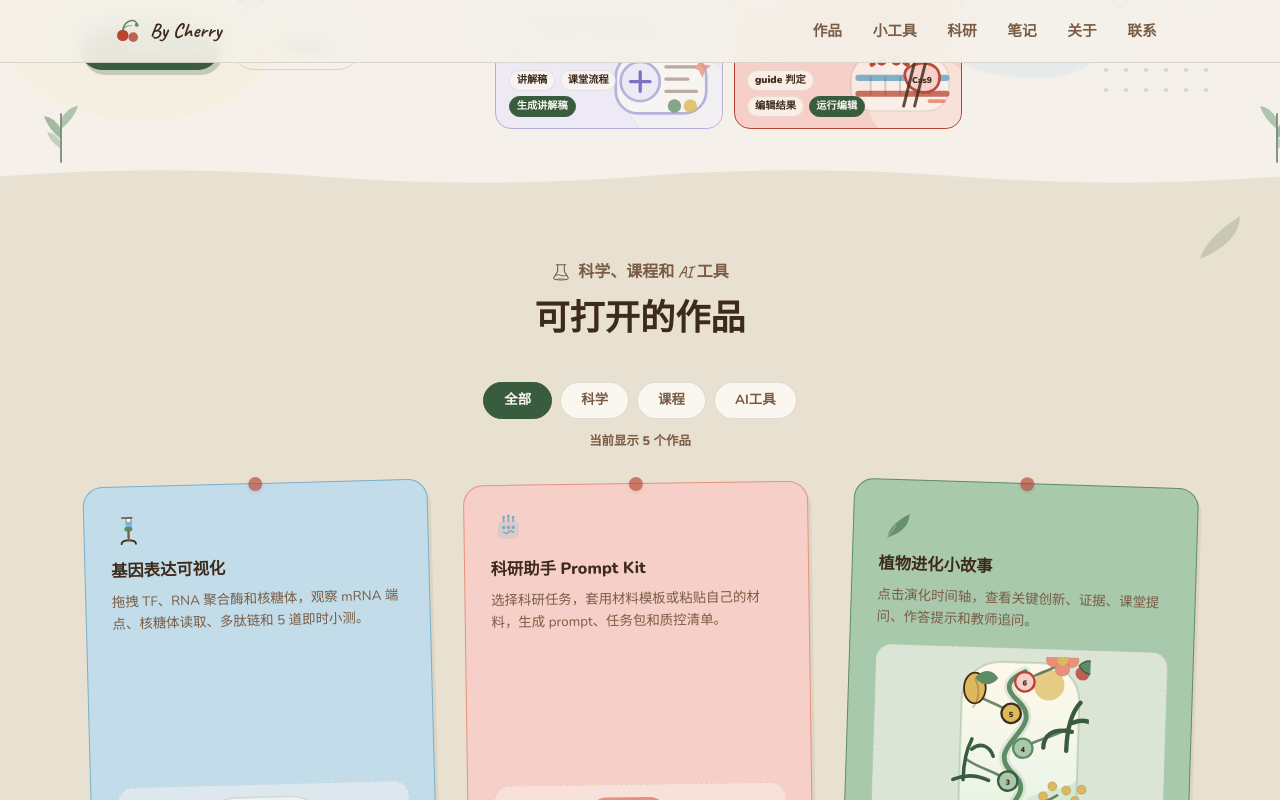
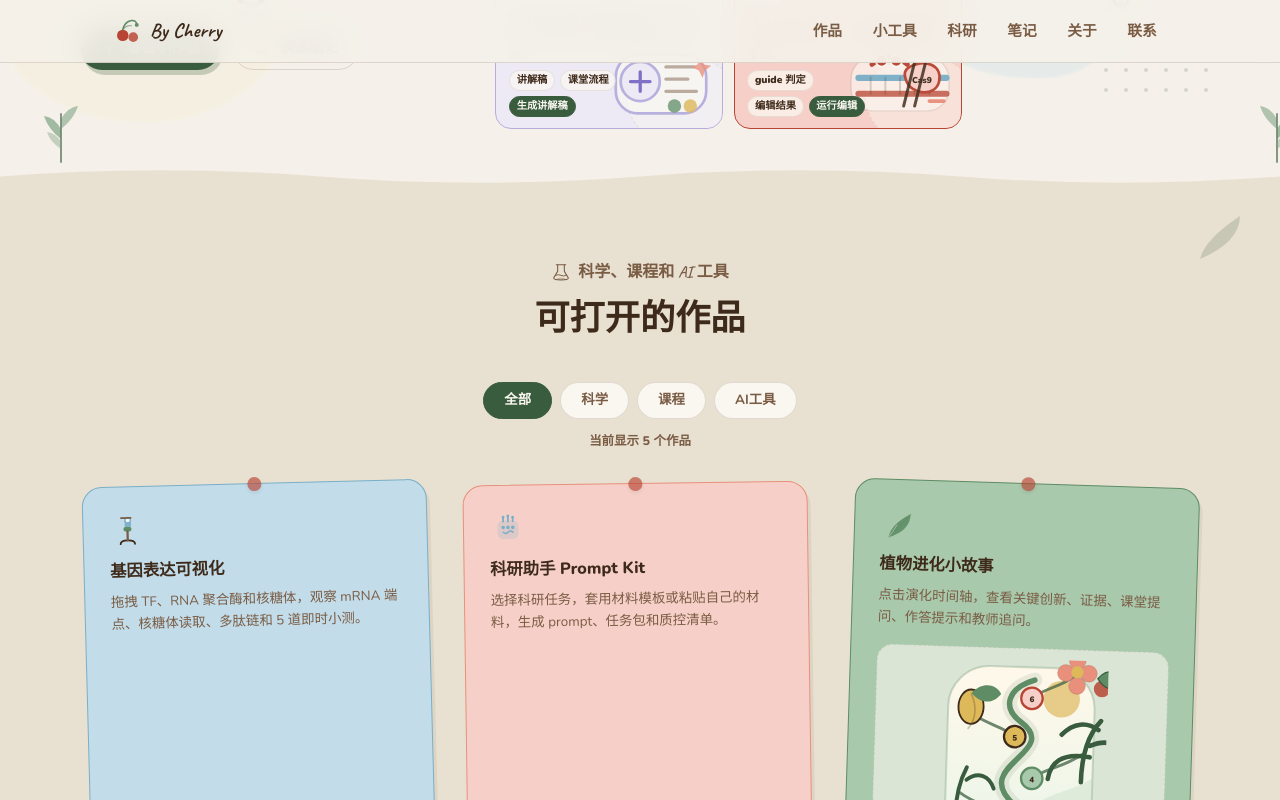
Before and after one commit to liruirui321/Bycherry, a React (Vite) app: page / in a window 1280 px wide. Both pictures are taken after a click on the button "全部". Built offline with nearby package versions, Linux system fonts and the light colour scheme.

Commit message:
Refine plant evolution illustrations

```diff
--- a/package.json
+++ b/package.json
@@ -11,10 +11,11 @@
   "author": "Cherry",
   "type": "module",
   "scripts": {
-    "build": "npm run generate:sitemap && npm run generate:index && npm run verify:public && npm run verify:links && npm run verify:a11y && npm run verify:sitemap && vite build",
+    "build": "npm run generate:sitemap && npm run generate:index && npm run verify:generated && npm run verify:public && npm run verify:links && npm run verify:a11y && npm run verify:sitemap && vite build",
     "generate:index": "node scripts/generate-static-index.mjs",
     "generate:sitemap": "node scripts/generate-sitemap.mjs",
     "verify:a11y": "node scripts/verify-accessibility-refs.mjs",
+    "verify:generated": "node scripts/verify-generated-artifacts.mjs",
     "verify:links": "node scripts/verify-internal-links.mjs",
     "verify:public": "node scripts/verify-public-assets.mjs",
     "verify:sitemap": "node scripts/verify-sitemap.mjs",
--- a/src/app/components/WorkPreviewIllustration.tsx
+++ b/src/app/components/WorkPreviewIllustration.tsx
@@ -20,82 +20,86 @@ export function WorkPreviewIllustration({ slug, color, width = 96, height = 72 }
 
   if (slug === "plant-evolution-stories") {
     const stages = [
-      { x: 48, y: 150, branch: -30, fill: "var(--cherry-blue-light)", accent: "var(--cherry-sage)" },
-      { x: 54, y: 124, branch: 31, fill: "var(--cherry-yellow-light)", accent: "var(--cherry-yellow)" },
-      { x: 46, y: 98, branch: -33, fill: "var(--cherry-sage-light)", accent: "var(--cherry-forest)" },
-      { x: 57, y: 72, branch: 34, fill: "var(--cherry-sage-light)", accent: "var(--cherry-sage)" },
-      { x: 47, y: 45, branch: -32, fill: "var(--cherry-yellow)", accent: "var(--cherry-warm-brown)" },
-      { x: 57, y: 20, branch: 29, fill: "var(--cherry-peach-light)", accent: "var(--cherry-red)" },
+      { x: 74, y: 214, branch: -43, fill: "var(--cherry-blue-light)", accent: "var(--cherry-sage)" },
+      { x: 82, y: 178, branch: 42, fill: "var(--cherry-yellow-light)", accent: "var(--cherry-yellow)" },
+      { x: 68, y: 140, branch: -45, fill: "var(--cherry-sage-light)", accent: "var(--cherry-forest)" },
+      { x: 86, y: 104, branch: 43, fill: "var(--cherry-sage-light)", accent: "var(--cherry-sage)" },
+      { x: 70, y: 68, branch: -43, fill: "var(--cherry-yellow)", accent: "var(--cherry-warm-brown)" },
+      { x: 84, y: 34, branch: 39, fill: "var(--cherry-peach-light)", accent: "var(--cherry-red)" },
     ];
 
     return (
-      <svg width={width} height={height} viewBox="0 0 108 172" fill="none" aria-hidden="true">
+      <svg width={width} height={height} viewBox="0 0 150 250" fill="none" aria-hidden="true">
         <defs>
           <linearGradient id="plant-card-sky" x1="0" y1="0" x2="0" y2="1">
             <stop offset="0" stopColor="#FFF8EA" />
-            <stop offset="0.55" stopColor="#EEF6E9" />
-            <stop offset="1" stopColor="#DDECCF" />
+            <stop offset="0.52" stopColor="#EEF6E9" />
+            <stop offset="0.8" stopColor="#DDECCF" />
+            <stop offset="1" stopColor="#D8C7A8" />
           </linearGradient>
           <clipPath id="plant-card-clip">
-            <rect x="8" y="5" width="92" height="162" rx="30" />
+            <rect x="11" y="7" width="128" height="236" rx="36" />
           </clipPath>
         </defs>
-        <rect x="8" y="5" width="92" height="162" rx="30" fill="url(#plant-card-sky)" stroke="rgba(93,140,101,0.26)" strokeWidth="1.6" />
+        <rect x="11" y="7" width="128" height="236" rx="36" fill="url(#plant-card-sky)" stroke="rgba(93,140,101,0.28)" strokeWidth="1.8" />
         <g clipPath="url(#plant-card-clip)">
-          <circle cx="76" cy="22" r="12" fill="var(--cherry-yellow)" opacity="0.7" />
-          <path d="M5 126 C25 111 41 128 59 113 C73 102 88 106 103 94 V168 H5Z" fill="rgba(169,201,172,0.3)" />
-          <path d="M4 139 C18 146 34 136 50 143 C65 150 80 137 103 144 V168 H4Z" fill="rgba(132,184,204,0.2)" />
-          <path d="M15 154 C31 159 73 159 91 151" stroke="rgba(58,92,62,0.18)" strokeWidth="3" strokeLinecap="round" />
-          <path d="M49 150 C20 126 74 112 50 92 C24 70 77 57 52 35 C40 25 44 18 57 12" stroke="var(--cherry-forest)" strokeWidth="8.2" strokeLinecap="round" opacity="0.11" />
-          <path d="M49 150 C20 126 74 112 50 92 C24 70 77 57 52 35 C40 25 44 18 57 12" stroke="var(--cherry-sage)" strokeWidth="3.8" strokeLinecap="round" />
+          <circle cx="110" cy="34" r="16" fill="var(--cherry-yellow)" opacity="0.68" />
+          <path d="M8 158 C35 133 59 155 83 132 C104 113 123 116 145 98 V245 H8Z" fill="rgba(169,201,172,0.24)" />
+          <path d="M8 188 C30 170 55 181 79 167 C104 153 124 164 145 147 V245 H8Z" fill="rgba(169,201,172,0.28)" />
+          <path d="M7 213 C32 225 56 211 79 222 C101 232 124 211 146 219 V245 H7Z" fill="rgba(132,184,204,0.2)" />
+          <path d="M18 225 C38 231 104 232 130 220" stroke="rgba(58,92,62,0.18)" strokeWidth="4.2" strokeLinecap="round" />
+          <path d="M26 229 C38 217 52 217 64 229 M103 228 C113 214 128 216 136 229" stroke="var(--cherry-forest)" strokeWidth="2.8" strokeLinecap="round" opacity="0.38" />
+          <path d="M33 231 C28 219 31 211 38 205 M38 218 C49 209 59 214 63 225 M117 229 C111 215 115 204 125 198 M124 213 C134 204 143 208 147 218" stroke="var(--cherry-sage)" strokeWidth="2.5" strokeLinecap="round" fill="none" opacity="0.66" />
+          <path d="M74 214 C24 175 111 156 72 128 C30 94 112 81 75 55 C58 43 62 26 86 18" stroke="var(--cherry-forest)" strokeWidth="13" strokeLinecap="round" opacity="0.1" />
+          <path d="M74 214 C24 175 111 156 72 128 C30 94 112 81 75 55 C58 43 62 26 86 18" stroke="var(--cherry-sage)" strokeWidth="4.8" strokeLinecap="round" />
         </g>
         {stages.map((stage, index) => {
           const side = stage.branch;
           return (
             <g key={stage.y} transform={`translate(${stage.x} ${stage.y})`}>
-              <path d={`M0 0 C${side * 0.25} -7 ${side * 0.62} -8 ${side} -16`} stroke="var(--cherry-forest)" strokeWidth="2.1" strokeLinecap="round" opacity="0.72" />
-              <g transform={`translate(${side} -16)`}>
+              <path d={`M0 0 C${side * 0.25} -9 ${side * 0.62} -10 ${side} -22`} stroke="var(--cherry-forest)" strokeWidth="2.5" strokeLinecap="round" opacity="0.72" />
+              <g transform={`translate(${side} -22)`}>
                 {index === 0 ? (
                   <g>
-                    <path d="M-15 9 C-9 1 -1 3 3 9 C9 1 17 3 20 10" stroke="var(--cherry-sage)" strokeWidth="2.4" strokeLinecap="round" />
-                    <circle cx="-9" cy="5" r="4.3" fill="var(--cherry-blue-light)" stroke="var(--cherry-sage)" strokeWidth="1.1" />
-                    <circle cx="7" cy="6" r="5" fill="var(--cherry-sage-light)" stroke="var(--cherry-sage)" strokeWidth="1.1" />
-                    <circle cx="18" cy="7" r="3.3" fill="rgba(132,184,204,0.58)" stroke="var(--cherry-sage)" strokeWidth="1" />
+                    <path d="M-22 12 C-12 0 -2 4 3 12 C12 0 25 4 30 14" stroke="var(--cherry-sage)" strokeWidth="3" strokeLinecap="round" />
+                    <circle cx="-14" cy="7" r="6.5" fill="var(--cherry-blue-light)" stroke="var(--cherry-sage)" strokeWidth="1.4" />
+                    <circle cx="8" cy="8" r="7.3" fill="var(--cherry-sage-light)" stroke="var(--cherry-sage)" strokeWidth="1.4" />
+                    <circle cx="25" cy="9" r="5" fill="rgba(132,184,204,0.58)" stroke="var(--cherry-sage)" strokeWidth="1.2" />
                   </g>
                 ) : null}
                 {index === 1 ? (
                   <g>
-                    {[[-11, 1], [-4, -7], [7, -4], [14, 4], [0, 9], [19, -5]].map(([cx, cy]) => (
-                      <circle key={`${cx}-${cy}`} cx={cx} cy={cy} r="3.5" fill="var(--cherry-yellow)" stroke="rgba(94,68,42,0.18)" strokeWidth="1" />
+                    {[[-16, 2], [-7, -10], [7, -7], [18, 2], [0, 12], [25, -8]].map(([cx, cy]) => (
+                      <circle key={`${cx}-${cy}`} cx={cx} cy={cy} r="4.8" fill="var(--cherry-yellow)" stroke="rgba(94,68,42,0.18)" strokeWidth="1.1" />
                     ))}
                   </g>
                 ) : null}
-                {index === 2 ? <path d="M-2 16 C-2 5 -1 -6 4 -16 M4 -8 C11 -14 18 -11 21 -3 M-10 16 C-1 12 9 12 18 16" stroke="var(--cherry-forest)" strokeWidth="2.8" strokeLinecap="round" fill="none" /> : null}
-                {index === 3 ? <path d="M0 17 C0 1 3 -13 10 -21 M4 -5 C16 -10 23 -5 25 4 M4 2 C-12 -1 -18 6 -18 15" stroke="var(--cherry-forest)" strokeWidth="3.4" strokeLinecap="round" fill="none" /> : null}
+                {index === 2 ? <path d="M-3 22 C-3 8 -1 -8 6 -22 M6 -11 C16 -19 26 -15 30 -4 M-15 22 C-3 17 13 17 26 22" stroke="var(--cherry-forest)" strokeWidth="3.4" strokeLinecap="round" fill="none" /> : null}
+                {index === 3 ? <path d="M0 24 C0 2 5 -18 16 -30 M7 -8 C25 -16 35 -8 38 5 M7 2 C-18 -2 -27 8 -29 22 M14 -22 C4 -29 -8 -28 -18 -17" stroke="var(--cherry-forest)" strokeWidth="4" strokeLinecap="round" fill="none" /> : null}
                 {index === 4 ? (
                   <g>
-                    <ellipse cx="3" cy="-3" rx="8.5" ry="12" fill="var(--cherry-yellow)" stroke="var(--cherry-warm-brown)" strokeWidth="1.4" />
-                    <path d="M3 -11 C9 -19 17 -18 21 -11 C16 -5 9 -4 3 -11Z" fill="var(--cherry-sage)" />
-                    <path d="M3 -10 C7 -3 7 6 2 12" stroke="rgba(94,68,42,0.3)" strokeWidth="1.4" strokeLinecap="round" />
+                    <ellipse cx="4" cy="-3" rx="11" ry="15" fill="var(--cherry-yellow)" stroke="var(--cherry-warm-brown)" strokeWidth="1.6" />
+                    <path d="M4 -15 C13 -25 25 -24 30 -15 C23 -6 13 -5 4 -15Z" fill="var(--cherry-sage)" />
+                    <path d="M4 -14 C9 -4 9 8 2 16" stroke="rgba(94,68,42,0.3)" strokeWidth="1.5" strokeLinecap="round" />
                   </g>
                 ) : null}
                 {index === 5 ? (
                   <g>
-                    {[[-7, -2], [0, -8], [7, -2], [0, 5]].map(([cx, cy]) => (
-                      <circle key={`${cx}-${cy}`} cx={cx} cy={cy} r="5.8" fill="var(--cherry-peach)" stroke="rgba(94,68,42,0.12)" strokeWidth="1" />
+                    {[[-10, -1], [0, -12], [10, -1], [0, 10]].map(([cx, cy]) => (
+                      <circle key={`${cx}-${cy}`} cx={cx} cy={cy} r="7.4" fill="var(--cherry-peach)" stroke="rgba(94,68,42,0.12)" strokeWidth="1.1" />
                     ))}
-                    <circle cx="0" cy="-2" r="4.2" fill="var(--cherry-yellow)" />
-                    <circle cx="16" cy="8" r="5.6" fill="var(--cherry-red)" opacity="0.82" />
-                    <path d="M13 2 C20 -5 27 -2 29 5 C24 10 18 10 13 2Z" fill="var(--cherry-sage)" stroke="var(--cherry-forest)" strokeWidth="0.9" />
+                    <circle cx="0" cy="-2" r="5.3" fill="var(--cherry-yellow)" />
+                    <circle cx="22" cy="12" r="7.2" fill="var(--cherry-red)" opacity="0.84" />
+                    <path d="M18 3 C27 -8 38 -3 41 7 C34 14 25 14 18 3Z" fill="var(--cherry-sage)" stroke="var(--cherry-forest)" strokeWidth="1.1" />
                   </g>
                 ) : null}
               </g>
-              <circle r="7.6" fill={stage.fill} stroke={stage.accent} strokeWidth="1.8" />
-              <text y="2.9" textAnchor="middle" fontSize="5.8" fontWeight="900" fill="var(--cherry-warm-brown)">{index + 1}</text>
+              <circle r="9.4" fill={stage.fill} stroke={stage.accent} strokeWidth="2" />
+              <text y="3.4" textAnchor="middle" fontSize="7" fontWeight="900" fill="var(--cherry-warm-brown)">{index + 1}</text>
             </g>
           );
         })}
-        <path d="M23 160 C36 166 70 166 86 158" stroke="var(--cherry-forest)" strokeWidth="1.9" strokeLinecap="round" opacity="0.3" />
+        <path d="M30 234 C50 242 104 241 128 229" stroke="var(--cherry-forest)" strokeWidth="2.2" strokeLinecap="round" opacity="0.3" />
       </svg>
     );
   }
--- a/src/app/components/Works.tsx
+++ b/src/app/components/Works.tsx
@@ -104,7 +104,8 @@ function WorkCard({ work }: { work: (typeof works)[0] }) {
         textDecoration: "none",
         display: "grid",
         gridTemplateRows: isPlantEvolution ? "auto auto auto auto auto auto" : "auto auto 1fr auto auto auto",
-        minHeight: isPlantEvolution ? 430 : 366,
+        alignContent: "start",
+        minHeight: isPlantEvolution ? 492 : 366,
       }}
     >
       {/* Push pin */}
@@ -120,8 +121,8 @@ function WorkCard({ work }: { work: (typeof works)[0] }) {
         {work.desc}
       </p>
 
-      <div style={{ minHeight: isPlantEvolution ? 214 : 92, display: "flex", justifyContent: "center", alignItems: "center", background: isPlantEvolution ? "rgba(250,247,241,0.62)" : "rgba(250,247,241,0.46)", border: "1.5px dashed rgba(94,68,42,0.12)", borderRadius: 16, marginBottom: "1rem", padding: isPlantEvolution ? "0.45rem 0.2rem" : 0 }}>
-        <WorkPreviewIllustration slug={work.slug} color={work.border} width={isPlantEvolution ? 138 : 132} height={isPlantEvolution ? 220 : 98} />
+      <div style={{ minHeight: isPlantEvolution ? 278 : 92, display: "flex", justifyContent: "center", alignItems: "center", background: isPlantEvolution ? "rgba(250,247,241,0.62)" : "rgba(250,247,241,0.46)", border: "1.5px dashed rgba(94,68,42,0.12)", borderRadius: 16, marginBottom: "1rem", padding: isPlantEvolution ? "0.6rem 0.25rem" : 0 }}>
+        <WorkPreviewIllustration slug={work.slug} color={work.border} width={isPlantEvolution ? 172 : 132} height={isPlantEvolution ? 286 : 98} />
       </div>
 
       <div style={{ display: "flex", flexWrap: "wrap", gap: 6 }}>
```
Also changed, not shown: scripts/verify-generated-artifacts.mjs (added, +21 -0 lines), src/app/components/WorkDetailPage.tsx (+29 -6 lines), 1 other file (tests, documents, lock files or other folders).
